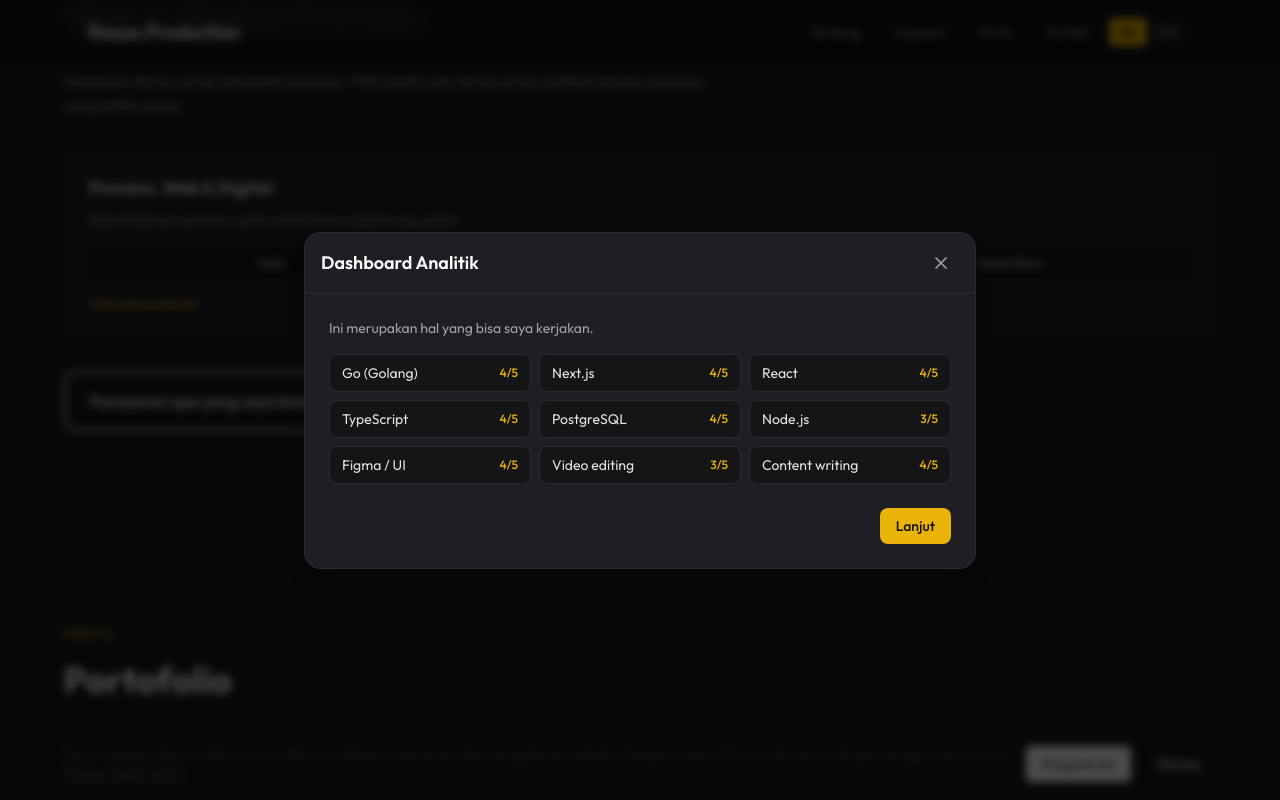
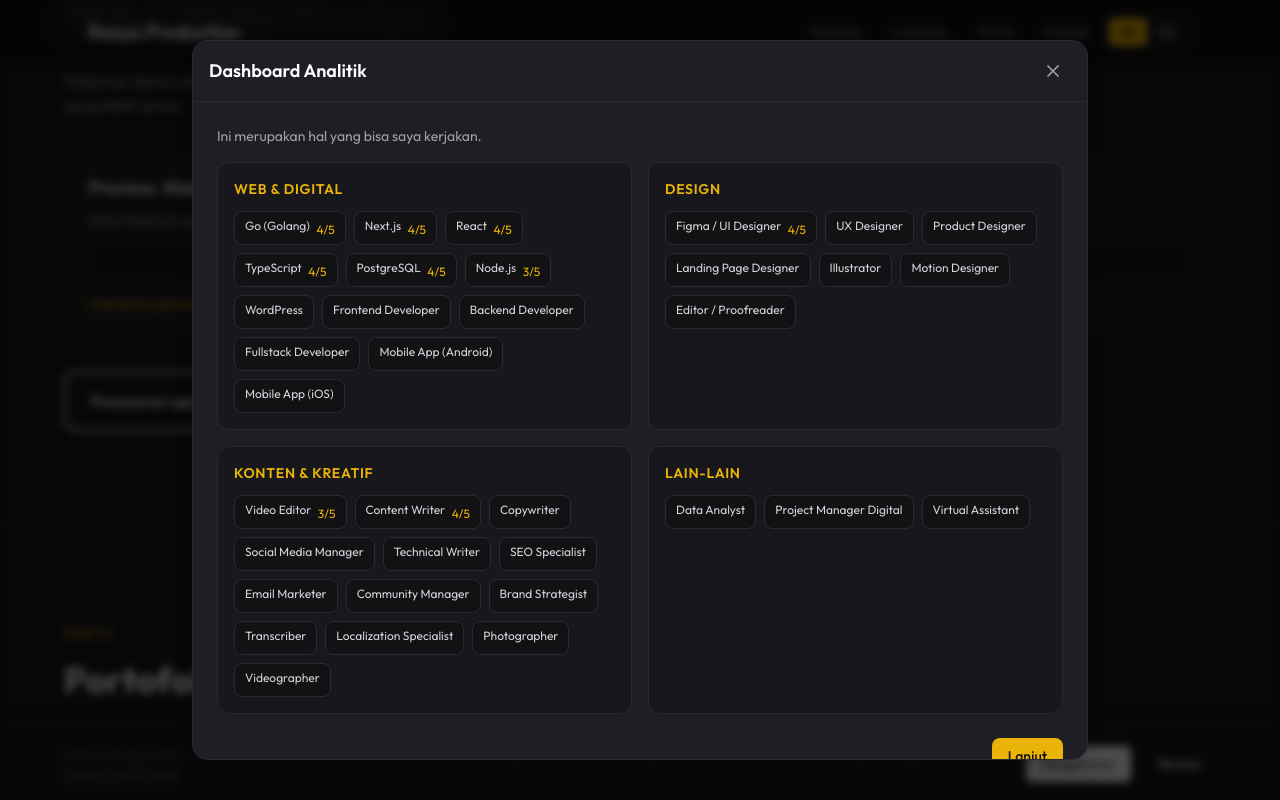
Before and after one commit to Rasyauqi2283/Rasya-Production, a Next.js app in the folder frontend/: page / in a window 1280 px wide. Both pictures are taken after a click on the button "Penasaran apa yang saya bisa?". Shown: the part 2601-3401 px from the top of the page. Built offline with nearby package versions, Linux system fonts and the light colour scheme; no server answers.

Commit message:
update rasya production versi 1.3 tagline

```diff
--- a/frontend/components/AnalitikOverlay.tsx
+++ b/frontend/components/AnalitikOverlay.tsx
@@ -3,61 +3,75 @@
 import { useEffect, useState } from "react";
 import { useLanguage } from "@/context/LanguageContext";
 
-// Sama dengan admin: skill/tech rating skala 5 (sync manual jika diubah di admin).
-const SKILL_RATINGS: { name: string; rating: number; max?: number }[] = [
-  { name: "Go (Golang)", rating: 4 },
-  { name: "Next.js", rating: 4 },
-  { name: "React", rating: 4 },
-  { name: "TypeScript", rating: 4 },
-  { name: "PostgreSQL", rating: 4 },
-  { name: "Node.js", rating: 3 },
-  { name: "Figma / UI", rating: 4 },
-  { name: "Video editing", rating: 3 },
-  { name: "Content writing", rating: 4 },
-].map((s) => ({ ...s, max: 5 }));
+type ItemDesc = { id: string; en: string };
+type AnalitikItem = { name: string; rating?: number; desc: ItemDesc };
 
-// Penjelasan singkat per skill (ID & EN). Klik kotak skill untuk tampilkan.
-const SKILL_DESCRIPTIONS: Record<
-  string,
-  { id: string; en: string }
-> = {
-  "Go (Golang)": {
-    id: "Bahasa pemrograman untuk backend, API, dan layanan yang mengutamakan performa dan konkurensi. Digunakan untuk membangun server, microservice, dan tooling.",
-    en: "Programming language for backend, APIs, and high-performance concurrent services. Used to build servers, microservices, and tooling.",
-  },
-  "Next.js": {
-    id: "Framework React untuk web dengan server-side rendering, routing terintegrasi, dan optimasi production. Cocok untuk website dan aplikasi web modern.",
-    en: "React framework for the web with server-side rendering, built-in routing, and production optimizations. Suited for modern websites and web apps.",
-  },
-  React: {
-    id: "Library JavaScript untuk membangun antarmuka pengguna (UI) yang interaktif dan berbasis komponen. Dipakai untuk single-page app dan antarmuka dinamis.",
-    en: "JavaScript library for building interactive, component-based user interfaces. Used for single-page apps and dynamic UIs.",
-  },
-  TypeScript: {
-    id: "Superset JavaScript dengan tipe data statis. Memudahkan pemeliharaan kode dan mengurangi error di pengembangan aplikasi berskala.",
-    en: "JavaScript superset with static types. Improves code maintainability and reduces errors in larger codebases.",
-  },
-  PostgreSQL: {
-    id: "Basis data relasional open-source. Digunakan untuk menyimpan dan mengolah data aplikasi dengan transaksi andal dan dukungan query kompleks.",
-    en: "Open-source relational database. Used to store and query application data with reliable transactions and complex queries.",
-  },
-  "Node.js": {
-    id: "Runtime JavaScript di sisi server. Dipakai untuk membangun API, tooling, dan aplikasi backend yang memakai ekosistem npm.",
-    en: "JavaScript runtime on the server. Used to build APIs, tooling, and backend applications using the npm ecosystem.",
-  },
-  "Figma / UI": {
-    id: "Tool desain antarmuka dan prototyping untuk UI/UX. Digunakan untuk wireframe, mockup, dan design system sebelum development.",
-    en: "Design and prototyping tool for UI/UX. Used for wireframes, mockups, and design systems before development.",
-  },
-  "Video editing": {
-    id: "Pengeditan video untuk konten promosi, media sosial, dan presentasi. Meliputi cutting, color grading, dan motion grafis.",
-    en: "Video editing for promo content, social media, and presentations. Includes cutting, color grading, and motion graphics.",
-  },
-  "Content writing": {
-    id: "Penulisan konten untuk web, copy, dan naskah yang selaras dengan brand dan SEO. Artikel, landing page, dan script video.",
-    en: "Writing for web, copy, and scripts aligned with brand and SEO. Articles, landing pages, and video scripts.",
-  },
+const CATEGORY_IDS = ["web_digital", "design", "konten_kreatif", "lain_lain"] as const;
+const CATEGORY_LABEL_KEYS: Record<(typeof CATEGORY_IDS)[number], string> = {
+  web_digital: "tag_web",
+  design: "tag_design",
+  konten_kreatif: "tag_konten",
+  lain_lain: "tag_lain",
 };
+
+// Isi per kategori dari LAYANAN-TOOLS.md + penjelasan singkat. Klik item untuk tampilkan desc.
+const ANALITIK_DATA: Record<(typeof CATEGORY_IDS)[number], AnalitikItem[]> = {
+  web_digital: [
+    { name: "Go (Golang)", rating: 4, desc: { id: "Bahasa pemrograman backend, API, dan layanan performa tinggi. Tools: server, microservice, tooling.", en: "Backend language for APIs and high-performance services. Used for servers, microservices, and tooling." } },
+    { name: "Next.js", rating: 4, desc: { id: "Framework React dengan SSR, routing, dan optimasi production. Tools: VS Code, Vercel. Untuk website dan web app modern.", en: "React framework with SSR, routing, and production optimizations. Tools: VS Code, Vercel. For modern sites and web apps." } },
+    { name: "React", rating: 4, desc: { id: "Library JavaScript untuk UI interaktif berbasis komponen. Tools: VS Code, npm. Untuk single-page app dan antarmuka dinamis.", en: "JavaScript library for interactive, component-based UIs. Tools: VS Code, npm. For single-page apps and dynamic interfaces." } },
+    { name: "TypeScript", rating: 4, desc: { id: "JavaScript dengan tipe statis. Memudahkan maintain dan mengurangi error. Dipakai di hampir semua stack modern.", en: "JavaScript with static types. Improves maintainability and reduces errors. Used across modern stacks." } },
+    { name: "PostgreSQL", rating: 4, desc: { id: "Basis data relasional open-source. Untuk menyimpan dan mengolah data aplikasi, transaksi andal, query kompleks.", en: "Open-source relational database. For storing and querying application data with reliable transactions." } },
+    { name: "Node.js", rating: 3, desc: { id: "Runtime JavaScript di server. Tools: VS Code, npm. Untuk API, tooling, dan backend aplikasi.", en: "JavaScript runtime on the server. Tools: VS Code, npm. For APIs, tooling, and backend applications." } },
+    { name: "WordPress", desc: { id: "Situs berbasis WordPress. Tools: PHP, tema/plugin, Local by Flywheel. Setup tema, custom layout, integrasi konten.", en: "WordPress-based sites. Tools: PHP, themes/plugins, Local. Theme setup, custom layout, content integration." } },
+    { name: "Frontend Developer", desc: { id: "Tampilan dan interaksi di browser. Tools: VS Code, React/Vue/Next.js, Tailwind CSS, Git. Markup, styling, responsif.", en: "Browser UI and interaction. Tools: VS Code, React/Vue/Next.js, Tailwind, Git. Markup, styling, responsive." } },
+    { name: "Backend Developer", desc: { id: "Server, API, dan logika aplikasi. Tools: VS Code, Go/Node/Python, PostgreSQL, Postman, Docker. REST API, database, auth.", en: "Server, API, and app logic. Tools: VS Code, Go/Node/Python, PostgreSQL, Postman, Docker. REST API, database, auth." } },
+    { name: "Fullstack Developer", desc: { id: "Frontend + backend dalam satu proyek. Tools: VS Code, React/Next.js, Go/Node, PostgreSQL, Git, Vercel/Railway. Dari awal sampai deploy.", en: "Frontend and backend in one project. Tools: VS Code, React/Next, Go/Node, PostgreSQL, Git, Vercel/Railway. From start to deploy." } },
+    { name: "Mobile App (Android)", desc: { id: "Aplikasi Android. Tools: Android Studio, Kotlin/Java, Firebase, Play Console. UI, logic, integrasi API, publish ke Play Store.", en: "Android apps. Tools: Android Studio, Kotlin/Java, Firebase, Play Console. UI, logic, API integration, publish to Play Store." } },
+    { name: "Mobile App (iOS)", desc: { id: "Aplikasi iPhone/iPad. Tools: Xcode, Swift/SwiftUI, Firebase, App Store Connect. UI, logic, publish ke App Store.", en: "iPhone/iPad apps. Tools: Xcode, Swift/SwiftUI, Firebase, App Store Connect. UI, logic, publish to App Store." } },
+  ],
+  design: [
+    { name: "Figma / UI Designer", rating: 4, desc: { id: "Desain antarmuka dan prototyping. Tools: Figma, Adobe XD, Sketch. Wireframe, mockup, design system untuk web dan app.", en: "Interface design and prototyping. Tools: Figma, Adobe XD, Sketch. Wireframes, mockups, design systems for web and app." } },
+    { name: "UX Designer", desc: { id: "Pengalaman pengguna: riset, alur, usability. Tools: Figma, Miro, Maze/Useberry. User flow, wireframe, usability testing.", en: "User experience: research, flows, usability. Tools: Figma, Miro, Maze/Useberry. User flow, wireframes, usability testing." } },
+    { name: "Product Designer", desc: { id: "Produk digital dari ide ke eksekusi. Tools: Figma, Miro, Notion, Jira. Discovery, konsep fitur, koordinasi dengan dev.", en: "Digital product from idea to execution. Tools: Figma, Miro, Notion, Jira. Discovery, feature concept, coordination with dev." } },
+    { name: "Landing Page Designer", desc: { id: "Halaman tunggal fokus konversi. Tools: Figma, Framer/Webflow atau React/Next.js. Layout, CTA, visual untuk kampanye atau produk.", en: "Single-page conversion focus. Tools: Figma, Framer/Webflow or React/Next.js. Layout, CTA, visuals for campaigns or products." } },
+    { name: "Illustrator", desc: { id: "Ilustrasi orisinal. Tools: Adobe Illustrator, Procreate, Affinity Designer. Karakter, ikon, infografis, artwork digital atau cetak.", en: "Original illustrations. Tools: Adobe Illustrator, Procreate, Affinity Designer. Characters, icons, infographics, digital or print." } },
+    { name: "Motion Designer", desc: { id: "Elemen visual bergerak dan animasi. Tools: Adobe After Effects, Lottie, Rive. Motion graphic, kinetic typography untuk video atau web.", en: "Motion and animation. Tools: Adobe After Effects, Lottie, Rive. Motion graphics, kinetic typography for video or web." } },
+    { name: "Editor / Proofreader", desc: { id: "Penyuntingan naskah, konsisten, bebas typo. Tools: Google Docs, Word, Grammarly, Notion. Bahasa Indonesia/Inggris, penyeragaman istilah.", en: "Copy editing, consistency, typo-free. Tools: Google Docs, Word, Grammarly, Notion. Indonesian/English, terminology." } },
+  ],
+  konten_kreatif: [
+    { name: "Video Editor", rating: 3, desc: { id: "Footage jadi konten siap tayang. Tools: Adobe Premiere Pro, DaVinci Resolve, CapCut. Cutting, color grading, subtitle, packaging untuk sosmed/YouTube.", en: "Footage to ready-to-publish content. Tools: Premiere Pro, DaVinci Resolve, CapCut. Cutting, color grading, subtitles, packaging." } },
+    { name: "Content Writer", rating: 4, desc: { id: "Tulisan untuk web, blog, media. Tools: Google Docs, Notion, Grammarly, Canva. Artikel, copy landing, script video, konten selaras brand dan SEO.", en: "Writing for web, blog, media. Tools: Google Docs, Notion, Grammarly, Canva. Articles, landing copy, video scripts, brand and SEO." } },
+    { name: "Copywriter", desc: { id: "Teks yang menjual dan mengajak aksi. Tools: Google Docs, Notion, Canva. Headline, CTA, deskripsi produk, kampanye iklan.", en: "Copy that sells and drives action. Tools: Google Docs, Notion, Canva. Headlines, CTAs, product descriptions, ad campaigns." } },
+    { name: "Social Media Manager", desc: { id: "Konten dan interaksi di platform sosial. Tools: Canva, Buffer/Hootsuite/Later, Meta Business Suite, Google Docs. Jadwal konten, caption, planning.", en: "Content and engagement on social platforms. Tools: Canva, Buffer/Hootsuite/Later, Meta Business Suite. Content schedule, captions, planning." } },
+    { name: "Technical Writer", desc: { id: "Dokumentasi yang mudah dipahami. Tools: Markdown, Google Docs, Confluence, Notion. User guide, dokumentasi API, artikel how-to.", en: "Clear documentation. Tools: Markdown, Google Docs, Confluence, Notion. User guides, API docs, how-to articles." } },
+    { name: "SEO Specialist", desc: { id: "Optimasi agar mudah ditemukan di mesin pencari. Tools: Google Search Console, Ahrefs/SEMrush/Ubersuggest, Google Docs, Notion. Riset kata kunci, on-page, rekomendasi konten.", en: "Optimization for search visibility. Tools: Search Console, Ahrefs/SEMrush, Google Docs, Notion. Keyword research, on-page, content recommendations." } },
+    { name: "Email Marketer", desc: { id: "Kampanye dan nurturance lewat email. Tools: Mailchimp/Brevo/Sendinblue, Google Sheets, Notion. Copy email, segmentasi, drip, newsletter.", en: "Email campaigns and nurture. Tools: Mailchimp/Brevo/Sendinblue, Google Sheets, Notion. Copy, segmentation, drip, newsletter." } },
+    { name: "Community Manager", desc: { id: "Interaksi dan keterlibatan komunitas brand. Tools: Discord, Slack, Notion, Buffer/Hootsuite. Moderasi, jadwal konten, engagement.", en: "Community interaction and engagement. Tools: Discord, Slack, Notion, Buffer/Hootsuite. Moderation, content schedule, engagement." } },
+    { name: "Brand Strategist", desc: { id: "Posisi dan narasi brand. Tools: Miro, Notion, Google Docs, Canva. Positioning, tone of voice, panduan brand.", en: "Brand position and narrative. Tools: Miro, Notion, Google Docs, Canva. Positioning, tone of voice, brand guidelines." } },
+    { name: "Transcriber", desc: { id: "Audio/video jadi naskah tertulis. Tools: Otter.ai, Rev, atau editor teks. Transkripsi wawancara, podcast, meeting.", en: "Audio/video to written text. Tools: Otter.ai, Rev, or text editor. Transcription for interviews, podcasts, meetings." } },
+    { name: "Localization Specialist", desc: { id: "Adaptasi konten ke bahasa dan konteks lokal. Tools: CAT tools (Crowdin, Lokalise), glossaries, Google Docs. Terjemahan, adaptasi budaya.", en: "Content adaptation to local language and context. Tools: CAT tools, glossaries, Google Docs. Translation, cultural adaptation." } },
+    { name: "Photographer", desc: { id: "Foto untuk konten atau branding. Tools: Kamera DSLR/mirrorless, Adobe Lightroom, Capture One. Foto produk, dokumentasi event, konten visual.", en: "Photos for content or branding. Tools: DSLR/mirrorless camera, Lightroom, Capture One. Product shots, event docs, visual content." } },
+    { name: "Videographer", desc: { id: "Pengambilan footage untuk iklan atau konten. Tools: Kamera, gimbal, Adobe Premiere/DaVinci. Shooting, angle, koordinasi dengan editor.", en: "Footage capture for ads or content. Tools: Camera, gimbal, Premiere/DaVinci. Shooting, angles, coordination with editor." } },
+  ],
+  lain_lain: [
+    { name: "Data Analyst", desc: { id: "Pengolahan dan penyajian data untuk keputusan bisnis. Tools: Google Sheets, Excel, SQL, Python (pandas), Looker Studio/Tableau/Power BI. Visualisasi, laporan.", en: "Data processing and presentation for business decisions. Tools: Google Sheets, Excel, SQL, Python, Looker/Tableau/Power BI. Visualization, reports." } },
+    { name: "Project Manager Digital", desc: { id: "Koordinasi proyek digital dari planning ke delivery. Tools: Jira, Trello, Notion, Google Calendar, Slack. Jadwal, task tracking, komunikasi tim.", en: "Digital project coordination from planning to delivery. Tools: Jira, Trello, Notion, Google Calendar, Slack. Schedule, task tracking, team communication." } },
+    { name: "Virtual Assistant", desc: { id: "Dukungan administratif dan operasional daring. Tools: Google Workspace, Calendly, Notion, Slack/Email. Jadwal, email, riset, tugas rutin.", en: "Remote admin and operations support. Tools: Google Workspace, Calendly, Notion, Slack/Email. Schedule, email, research, routine tasks." } },
+  ],
+};
+
+// Build flat map name -> desc for selected item (names are unique across categories)
+function getAllDescriptions(): Record<string, ItemDesc> {
+  const out: Record<string, ItemDesc> = {};
+  for (const cat of CATEGORY_IDS) {
+    for (const item of ANALITIK_DATA[cat]) {
+      out[item.name] = item.desc;
+    }
+  }
+  return out;
+}
+const ALL_DESCRIPTIONS = getAllDescriptions();
 
 type Props = {
   open: boolean;
@@ -67,12 +81,12 @@
 export default function AnalitikOverlay({ open, onClose }: Props) {
   const { t, lang } = useLanguage();
   const [layer, setLayer] = useState<1 | 2>(1);
-  const [selectedSkill, setSelectedSkill] = useState<string | null>(null);
+  const [selectedItem, setSelectedItem] = useState<string | null>(null);
 
   useEffect(() => {
     if (!open) {
       setLayer(1);
-      setSelectedSkill(null);
+      setSelectedItem(null);
       return;
     }
     const handleEscape = (e: KeyboardEvent) => {
@@ -100,7 +114,7 @@
         onClick={onClose}
         aria-hidden="true"
       />
-      <div className="relative z-10 flex w-full max-w-2xl flex-col rounded-2xl border border-rasya-border bg-rasya-card shadow-xl max-h-[90vh] overflow-hidden">
+      <div className="relative z-10 flex w-full max-w-4xl flex-col rounded-2xl border border-rasya-border bg-rasya-card shadow-xl max-h-[90vh] overflow-hidden">
         <div className="flex shrink-0 items-center justify-between border-b border-rasya-border px-4 py-3">
           <h2
             id="analitik-overlay-title"
@@ -126,44 +140,63 @@
               <p className="mb-4 text-sm text-zinc-400">
                 {t("analitik_layer1_desc")}
               </p>
-              <div className="grid grid-cols-2 gap-2 sm:grid-cols-3">
-                {SKILL_RATINGS.map((s) => (
+
+              <div className="grid grid-cols-1 gap-4 sm:grid-cols-2">
+                {CATEGORY_IDS.map((catId) => (
+                  <div
+                    key={catId}
+                    className="rounded-xl border border-rasya-border bg-rasya-dark/40 p-4"
+                  >
+                    <h3 className="mb-3 text-sm font-semibold uppercase tracking-wider text-rasya-accent">
+                      {t(CATEGORY_LABEL_KEYS[catId])}
+                    </h3>
+                    <div className="flex flex-wrap gap-2">
+                      {ANALITIK_DATA[catId].map((item) => (
                         <button
-                    key={s.name}
+                          key={item.name}
                           type="button"
-                    onClick={() => setSelectedSkill(selectedSkill === s.name ? null : s.name)}
-                    className={`flex items-center justify-between rounded-lg border px-3 py-2 text-left transition ${
-                      selectedSkill === s.name
-                        ? "border-rasya-accent bg-rasya-accent/10"
-                        : "border-rasya-border bg-rasya-dark/60 hover:border-rasya-accent/50"
+                          onClick={() =>
+                            setSelectedItem(selectedItem === item.name ? null : item.name)
+                          }
+                          className={`rounded-lg border px-2.5 py-1.5 text-left text-xs transition ${
+                            selectedItem === item.name
+                              ? "border-rasya-accent bg-rasya-accent/10 text-white"
+                              : "border-rasya-border bg-rasya-dark/60 text-zinc-300 hover:border-rasya-accent/50"
                           }`}
                         >
-                    <span className="truncate text-sm text-zinc-200" title={s.name}>
-                      {s.name}
+                          <span className="truncate max-w-[140px] inline-block" title={item.name}>
+                            {item.name}
                           </span>
-                    <span className="ml-2 shrink-0 text-xs font-medium text-rasya-accent">
-                      {s.rating}/{s.max ?? 5}
+                          {item.rating != null && (
+                            <span className="ml-1 text-rasya-accent">
+                              {" "}{item.rating}/5
                             </span>
+                          )}
                         </button>
                       ))}
                     </div>
-              {selectedSkill && SKILL_DESCRIPTIONS[selectedSkill] && (
+                  </div>
+                ))}
+              </div>
+
+              {selectedItem && ALL_DESCRIPTIONS[selectedItem] && (
                 <div className="mt-4 rounded-lg border border-rasya-accent/30 bg-rasya-accent/5 p-4">
-                  <p className="mb-2 text-sm font-medium text-white">{selectedSkill}</p>
+                  <p className="mb-2 text-sm font-medium text-white">{selectedItem}</p>
                   <p className="text-sm text-zinc-400 leading-relaxed">
                     {lang === "en"
-                      ? SKILL_DESCRIPTIONS[selectedSkill].en
-                      : SKILL_DESCRIPTIONS[selectedSkill].id}
+                      ? ALL_DESCRIPTIONS[selectedItem].en
+                      : ALL_DESCRIPTIONS[selectedItem].id}
                   </p>
                   <button
                     type="button"
-                    onClick={() => setSelectedSkill(null)}
+                    onClick={() => setSelectedItem(null)}
                     className="mt-3 text-xs font-medium text-rasya-accent hover:underline"
                   >
                     {t("analitik_close_desc")}
                   </button>
                 </div>
               )}
+
               <div className="mt-6 flex justify-end">
                 <button
                   type="button"
```
Also changed, not shown: 1 other file (tests, documents, lock files or other folders). Lines whose indentation alone changed are shown as unchanged.
